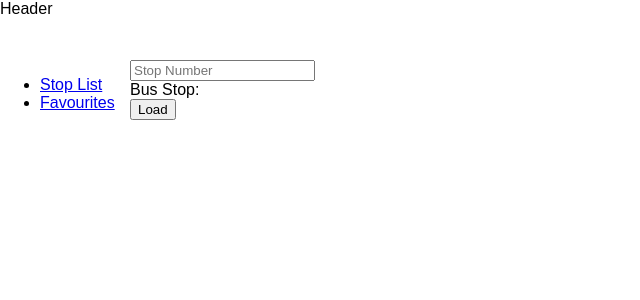
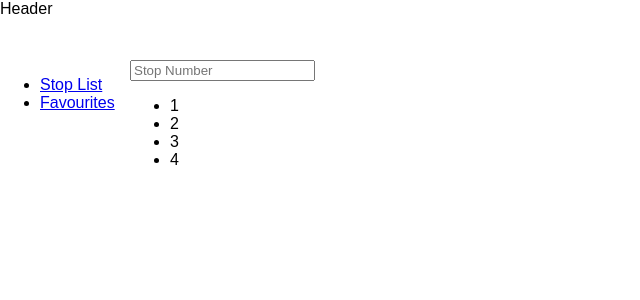
Before and after one commit to rodu/dublin-probus, a React (Create React App) app: page /stop-list in a window 1280 px wide. Shown: the top 300 px of the page, without its empty margins (0-640 px from the left). Built offline with nearby package versions, Linux system fonts and the light colour scheme.

Commit message:
Renders fake stop number list

```diff
--- a/src/App.js
+++ b/src/App.js
@@ -1,6 +1,5 @@
 import React, { Component } from 'react';
 import { BrowserRouter as Router } from 'react-router-dom';
-import { stopInfoService } from './services/stop-info-service';
 import { Header } from './components/Header';
 import { Sidebar } from './components/Sidebar';
 import { Dashboard } from './components/Dashboard';
@@ -17,14 +16,6 @@ class App extends Component {
     this.setState({ stopNumber: event.target.value });
   }
 
-  loadStopData() {
-    const { stopNumber } = this.state;
-
-    stopInfoService(stopNumber).then((info) => {
-      console.log(info);
-    });
-  }
-
   render() {
     return (
       <Router>
--- a/src/components/StopList.js
+++ b/src/components/StopList.js
@@ -1,12 +1,32 @@
-import React from 'react';
-import { BusStop } from './BusStop';
+import React, { Component } from 'react';
 
-export function StopList() {
-  return (
-    <div id="stops-list" className="tab">
-      <input type="text" placeholder="Stop Number" />
-      <BusStop></BusStop>
-      <input type="button" value="Load" />
-    </div>
-  );
+import { stopListService } from '../services/StopListService';
+
+export class StopList extends Component {
+  constructor(props) {
+    super(props);
+
+    this.state = {
+      stopList: []
+    };
+  }
+
+  componentDidMount() {
+    stopListService.get().then((stopList) => {
+      this.setState({ stopList })
+    });
+  }
+
+  render() {
+    return (
+      <div id="stops-list" className="tab">
+        <input type="text" placeholder="Stop Number" />
+        <ul>
+          {this.state.stopList.map((stop) => {
+            return <li key={stop.number}>{stop.number}</li>;
+          })}
+        </ul>
+      </div>
+    );
+  }
 }
--- /dev/null
+++ b/src/services/StopListService.js
@@ -0,0 +1,14 @@
+class StopListService {
+  get() {
+    return Promise.resolve([
+      { number: 1 },
+      { number: 2 },
+      { number: 3 },
+      { number: 4 }
+    ]);
+  }
+}
+
+const stopListService = new StopListService();
+
+export { stopListService };
```
